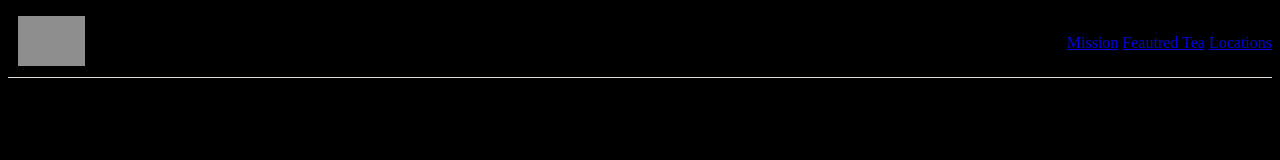
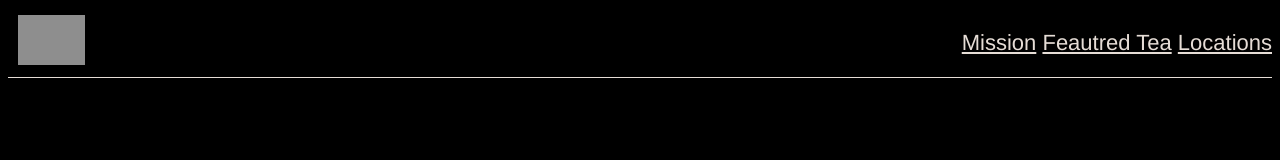
Before and after one commit to arobmass/TeaCozy, a plain HTML site: page index.html in a window 1280 px wide. Drawn offline with Linux system fonts and the light colour scheme; grey boxes are pictures that could not be loaded.

Commit message:
final header

```diff
--- a/resources/css/style.css
+++ b/resources/css/style.css
@@ -3,7 +3,8 @@ body{
   opacity: 0.9;
   color: seashell;
   text-align: center;
-
+  font-size: 22px;
+  font-family: Helvetica;
 }
 
 header.flex-container{
@@ -27,3 +28,7 @@ nav{
   text-align: right;
   flex-grow: 1;
 }
+
+a{
+  color: seashell;
+}
```
Also changed, not shown: 1 other file.
